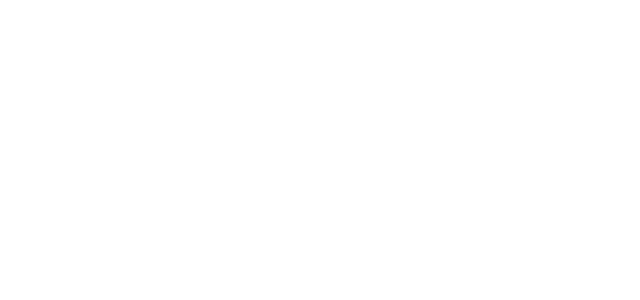
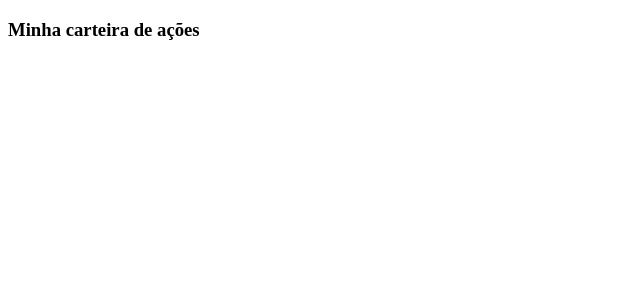
Before and after one commit to Caiopadilha2/desafio-xp, a React (Create React App) app in the folder desafio-xp/: page /wallet in a window 1280 px wide. Shown: the top 300 px of the page, without its empty margins (0-640 px from the left). Built offline with nearby package versions, Linux system fonts and the light colour scheme.

Commit message:
feat: página da carteira de ações. Ao clicar em login, redireciona para ela

```diff
--- a/desafio-xp/src/components/LoginComponent.jsx
+++ b/desafio-xp/src/components/LoginComponent.jsx
@@ -1,9 +1,11 @@
 import React, { useState } from 'react';
+import { useHistory } from 'react-router-dom';
 import saveEmailLocalStorage from '../helpers/LocalStorage';
 
 const LoginComponent = () => {
   const [email, setEmail] = useState('');
   const [password, setPassword] = useState('');
+  const history = useHistory();
 
   const handleDisableButton = () => {
     const MIN_CHARACTERS = 6;
@@ -20,6 +22,7 @@
   const onSubmitLogin = () => {
     // salvar no localstorage e mudar de rota
     saveEmailLocalStorage(email);
+    history.push('/wallet');
   };
 
   return (
--- /dev/null
+++ b/desafio-xp/src/components/WalletComponent.jsx
@@ -0,0 +1,9 @@
+import React from 'react';
+
+const WalletComponent = () => (
+  <div>
+    <h3>Minha carteira de ações</h3>
+  </div>
+);
+
+export default WalletComponent;
--- a/desafio-xp/src/helpers/routes/index.js
+++ b/desafio-xp/src/helpers/routes/index.js
@@ -1,12 +1,14 @@
 import React, { Component } from 'react';
 import { Switch, Route } from 'react-router-dom';
 import Login from '../../pages/Login';
+import Wallet from '../../pages/Wallet';
 
 class Routes extends Component {
   render() {
     return (
       <Switch>
         <Route exact path="/" component={ Login } />
+        <Route path="/wallet" component={ Wallet } />
       </Switch>
     );
   }
--- /dev/null
+++ b/desafio-xp/src/pages/Wallet.js
@@ -0,0 +1,10 @@
+import React from 'react';
+import WalletComponent from '../components/WalletComponent';
+
+const Wallet = () => (
+  <div>
+    <WalletComponent />
+  </div>
+);
+
+export default Wallet;
```
